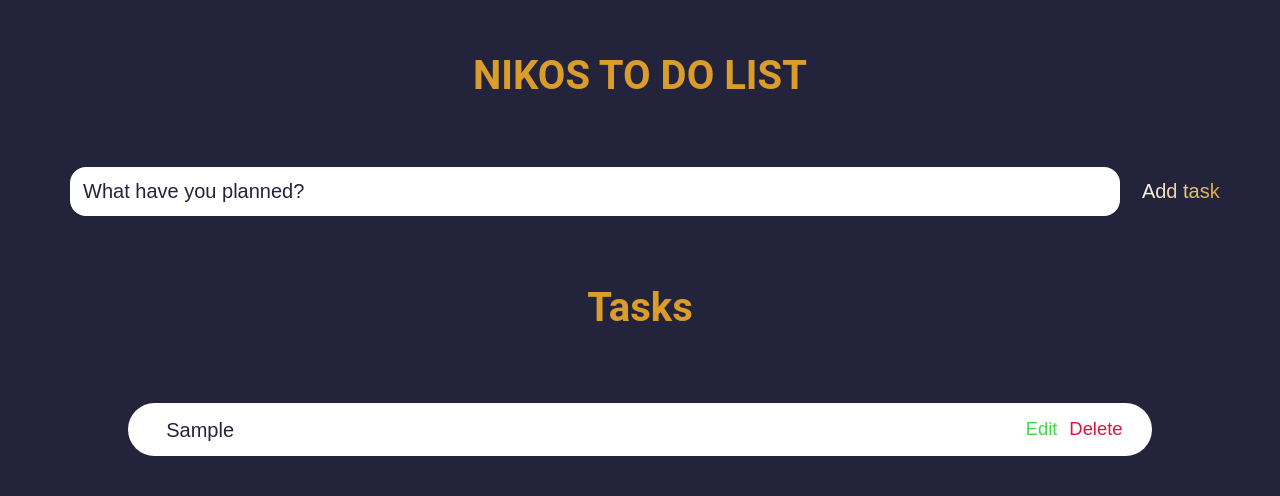
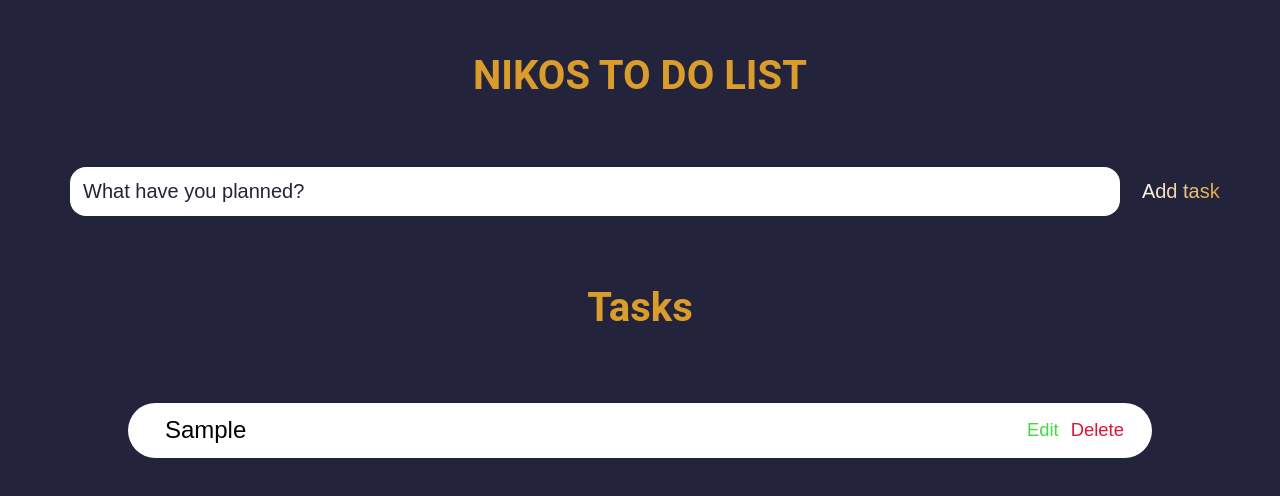
Before and after one commit to NikosDig/to-do-list, a plain HTML site: page to do app/index.html in a window 1280 px wide. Both pictures are taken after typing "Sample" into the empty fields and a click on the input "Add task". Drawn offline with Linux system fonts and the light colour scheme.

Commit message:
edit button still fails to work

```diff
--- a/to do app/script.js
+++ b/to do app/script.js
@@ -10,19 +10,23 @@ function addContent(e) {
   e.preventDefault();
   mainTaskContainer.innerHTML += `
     <div class="taskContainer">
-    <div class="taskList">
+
       <input type="text" value="${titleOfTheApp.value}" id="createdTask" readonly />
-    </div>
+
     <div class="editDelete">
       <button class="edit">Edit</button>
       <button onClick="deletePost(this)" class="delete">Delete</button>
     </div>
   </div>
     `;
+  // clear the main title input
   titleOfTheApp.value = "";
+  //
+  // select the items created after the submit
   const deleteButton = document.querySelector(".delete");
   const editButton = document.querySelector(".edit");
   const createdTask = document.getElementById("createdTask");
+  // edit button
   editButton.addEventListener("click", (e) => {
     if (editButton.innerText == "Edit") {
       editButton.innerText = "Save";
@@ -35,14 +39,27 @@ function addContent(e) {
   });
 }
 
+//delete button function
 function deletePost(e) {
   e.parentElement.parentElement.remove();
 }
 
-// function editPost(e) {
-// createdTask.removeAttribute("readonly");
-// console.log(e.taskListElement.firstChild);
-// }
+//
+//
+//
+//
+//
+//                   <div class="taskList">
+//
+//                      </div>
+//
+//
+//
+//
+//
+//                    some attempts to fix edit button
+//
+//
 // function editPost(e) {
 //   if (editButton.innerText == "Edit") {
 //     editButton.innerText = "Save";
@@ -53,3 +70,20 @@ function deletePost(e) {
 //     createdTask.setAttribute("readonly", "readonly");
 //   }
 // }
+//
+//
+//
+//
+//            try with inline onCLick function on the html
+//
+// function editPost(e) {
+//   console.log(e.editButton);
+//   if (editButton.innerText.toLowerCase() == "Edit") {
+//     editButton.innerText = "Save";
+//     e.parentElement.previousElementSibling.removeAttribute("readonly");
+//     createdTask.focus();
+//   } else {
+//     editButton.innerText = "Edit";
+//     e.parentElement.previousElementSibling.setAttribute("readonly", "readonly");
+//   }
+// }
--- a/to do app/style.css
+++ b/to do app/style.css
@@ -59,7 +59,7 @@ color: var(--mainRGB);
     cursor: pointer;
     transition: 0.4s;
 }
-.taskList {
+.taskContainer input {
     width: 80%;
     font-size: 1.5rem;
     margin: 0.8rem;
```
